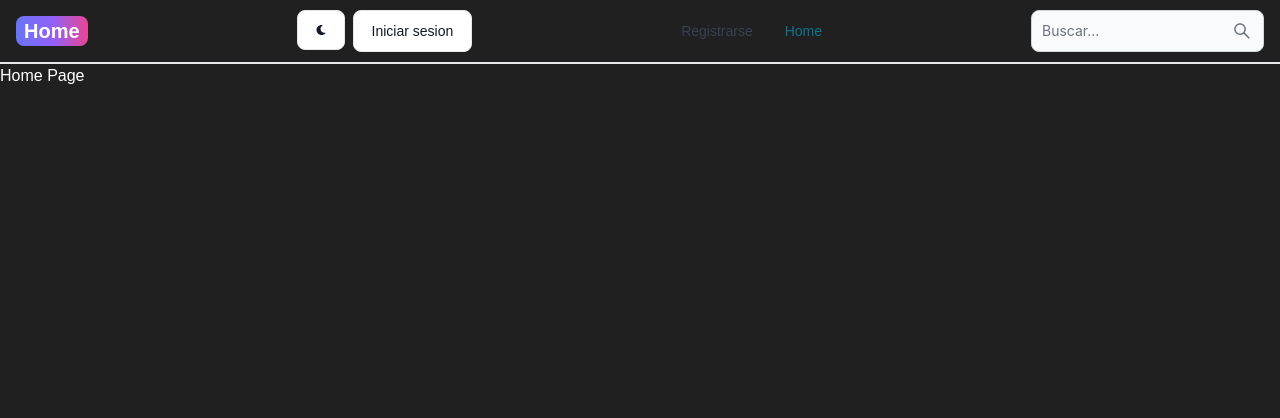
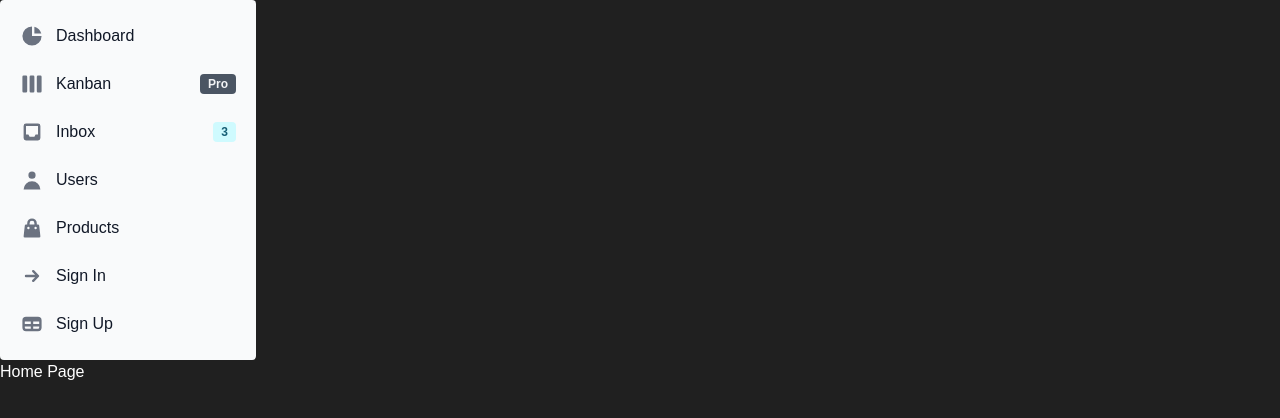
Before and after one commit to juansopo/mern-crud, a React (Vite) app in the folder client/: page / in a window 1280 px wide. Shown: the top 418 px of the page. Built offline with nearby package versions, Linux system fonts and the light colour scheme.

Commit message:
hecho esqueleto sidebar

```diff
--- a/client/src/App.jsx
+++ b/client/src/App.jsx
@@ -2,14 +2,14 @@
 import LoginPage from "./pages/LoginPage";
 import RegisterPage from "./pages/RegisterPage";
 import HomePage from "./pages/HomePage.jsx";
-import {TableJson, darkTheme} from "./pages/SociosPage.jsx";
-import {  } from "./components/leftDrawer.jsx";
+import {TableJson} from "./pages/SociosPage.jsx";
 import SocioFormPage from "./pages/SocioFormPage.jsx";
 import { AuthProvider } from "./context/AuthContext.jsx";
 import ProfilePage from "./pages/ProfilePage.jsx";
 import ProtectedRoute from "./ProtectedRoute.jsx";
 import { SocioProvider } from "./context/SocioContext.jsx";
-import Header from "./components/navbar.jsx";
+//import Header from "./components/navbar.jsx";
+import Sidebar from "./components/sidebar.jsx"
 
 
 function App() {
@@ -18,7 +18,7 @@
       <AuthProvider>
         <SocioProvider>
           <BrowserRouter>
-            <Header />
+            <Sidebar />
             <Routes>
               <Route path="/" element={<HomePage />} />
               <Route path="/login" element={<LoginPage />} />
--- a/client/src/components/leftDrawer.jsx
+++ /dev/null
@@ -1,52 +0,0 @@
-import { Drawer, Box, Typography, IconButton, Divider } from "@mui/material";
-import MenuIcon from '@mui/icons-material/Menu'
-import { useState } from "react";
-
-import {ChevronFirst} from 'lucide-react'
-// export const SideDrawer = () => {
-//     const [isDrawerOpen, setIsDrawerOpen] = useState(false)
-
-//     return (
-//         <>
-//             <IconButton size="large" edge='start' color="inherit" aria-label="logo" onClick={() => setIsDrawerOpen(true)}>
-//                 <MenuIcon />
-//             </IconButton>
-//             <Drawer anchor="left" open={isDrawerOpen} onClose={() => setIsDrawerOpen(false)}>
-//                 <Box p={2} width='250px' textAlign='center' role='presentation'>
-//                     <Typography variant="h6" component='div'>
-//                         Mutual Musicos Rosario
-//                     </Typography>
-//                     <Divider />
-
-//                 </Box>
-//             </Drawer>
-//         </>
-
-//     )
-// }
-
-export default function SideBar({children}){
-    return(
-        <aside className="h-screen flex">
-            <nav className="h-full flex flex-col bg-white border-r shadow-sm">
-                <div className="p-4 pb-2 flex justify-between items-center">
-                    <img src="https://img.logoipsum.com/243.svg" className="w-32" alt=""/>
-                    <button className="p-1.5 rounded-lg bg-gray-50 hover:bg-gray-100">
-                        <ChevronFirst />
-                    </button>
-                </div>
-                <ul className="flex-1 px-3">{children}</ul>
-
-                <div className="border-t flex p-3">
-                    <img
-                        src="https://ui-avatars.com/api/?background=c7d2fe&color=3730a3&bold=true"
-                        alt=""
-                        className="w-10 h-10 rounded-md"
-
-                    />
-
-                </div>
-            </nav>
-        </aside>
-    )
-}
--- /dev/null
+++ b/client/src/components/sidebar.jsx
@@ -0,0 +1,38 @@
+import {Sidebar} from 'flowbite-react'
+import { HiArrowSmRight, HiChartPie, HiInbox, HiShoppingBag, HiTable, HiUser, HiViewBoards } from 'react-icons/hi';
+
+const Component = () => {
+    return (
+        <Sidebar aria-label="Default sidebar example">
+          <Sidebar.Items>
+            <Sidebar.ItemGroup>
+              <Sidebar.Item href="#" icon={HiChartPie}>
+                Dashboard
+              </Sidebar.Item>
+              <Sidebar.Item href="#" icon={HiViewBoards} label="Pro" labelColor="dark">
+                Kanban
+              </Sidebar.Item>
+              <Sidebar.Item href="#" icon={HiInbox} label="3">
+                Inbox
+              </Sidebar.Item>
+              <Sidebar.Item href="#" icon={HiUser}>
+                Users
+              </Sidebar.Item>
+              <Sidebar.Item href="#" icon={HiShoppingBag}>
+                Products
+              </Sidebar.Item>
+              <Sidebar.Item href="#" icon={HiArrowSmRight}>
+                Sign In
+              </Sidebar.Item>
+              <Sidebar.Item href="#" icon={HiTable}>
+                Sign Up
+              </Sidebar.Item>
+            </Sidebar.ItemGroup>
+          </Sidebar.Items>
+        </Sidebar>
+
+      );
+
+}
+
+export default Component
```
